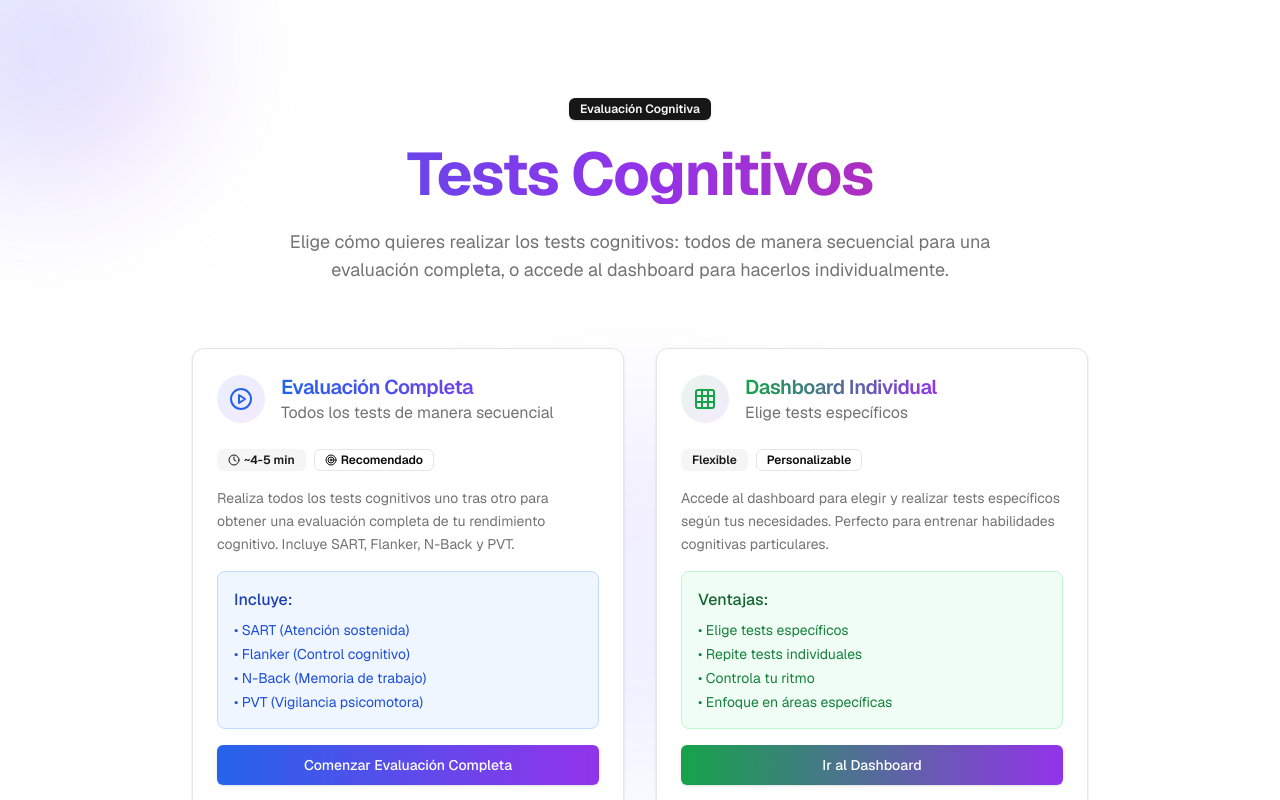
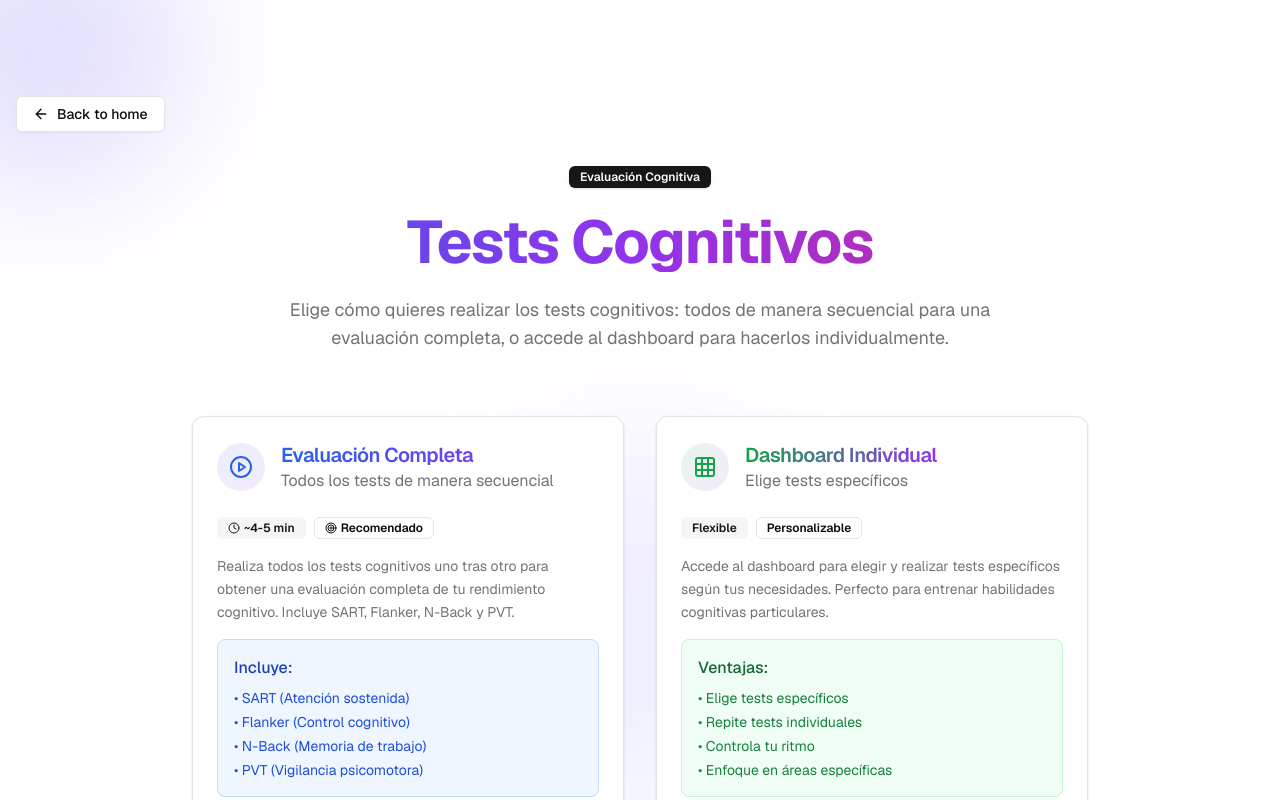
Before and after one commit to estebandrg/cognitive-trace, a Next.js app: page /en/tests in a window 1280 px wide. Shown: the top 800 px of the page. Built offline with nearby package versions, Linux system fonts and the light colour scheme; no server answers.

Commit message:
feat: add back button to test mode selection page
- Add back button with ArrowLeft icon to return to home page
- Implement internationalization for back button text
- Add 'backButton' translation key in es.json and en.json
- Improve navigation flow within /tests route

```diff
--- a/components/tests/orchestration/test-mode-selection.tsx
+++ b/components/tests/orchestration/test-mode-selection.tsx
@@ -6,7 +6,7 @@ import { useRouter } from 'next/navigation';
 import { Card, CardContent, CardDescription, CardHeader, CardTitle } from '@/components/ui/card';
 import { Button } from '@/components/ui/button';
 import { Badge } from '@/components/ui/badge';
-import { PlayCircle, Grid3X3, Clock, Target } from 'lucide-react';
+import { PlayCircle, Grid3X3, Clock, Target, ArrowLeft } from 'lucide-react';
 import { startTestSession } from '@/lib/helpers/test-session-helpers';
 import { useStore } from '@/store';
 
@@ -63,6 +63,18 @@ export default function TestModeSelection({ onModeSelect }: TestModeSelectionPro
       </div>
 
       <div className="container mx-auto px-4 py-8 md:py-24">
+        {/* Back button */}
+        <div className="mb-6 md:mb-8">
+          <Button
+            onClick={() => router.push('/')}
+            variant="outline"
+            className="gap-2"
+          >
+            <ArrowLeft className="w-4 h-4" />
+            {t('tests.modeSelection.backButton')}
+          </Button>
+        </div>
+
         <div className="text-center mb-8 md:mb-16 space-y-4 md:space-y-6">
           <Badge className="inline-flex">Evaluación Cognitiva</Badge>
           <h1 className="text-3xl md:text-4xl lg:text-6xl font-bold tracking-tight bg-gradient-to-r from-blue-600 via-purple-600 to-pink-600 bg-clip-text text-transparent">
--- a/messages/en.json
+++ b/messages/en.json
@@ -136,6 +136,7 @@
   },
   "tests": {
     "modeSelection": {
+      "backButton": "Back to home",
       "badge": "Cognitive Assessment",
       "title": "Cognitive Tests",
       "description": "Choose how you want to take the cognitive tests: all sequentially for a complete assessment, or access the dashboard to take them individually.",
--- a/messages/es.json
+++ b/messages/es.json
@@ -136,6 +136,7 @@
   },
   "tests": {
     "modeSelection": {
+      "backButton": "Volver al inicio",
       "badge": "Evaluación Cognitiva",
       "title": "Tests Cognitivos",
       "description": "Elige cómo quieres realizar los tests cognitivos: todos de manera secuencial para una evaluación completa, o accede al dashboard para hacerlos individualmente.",
```
